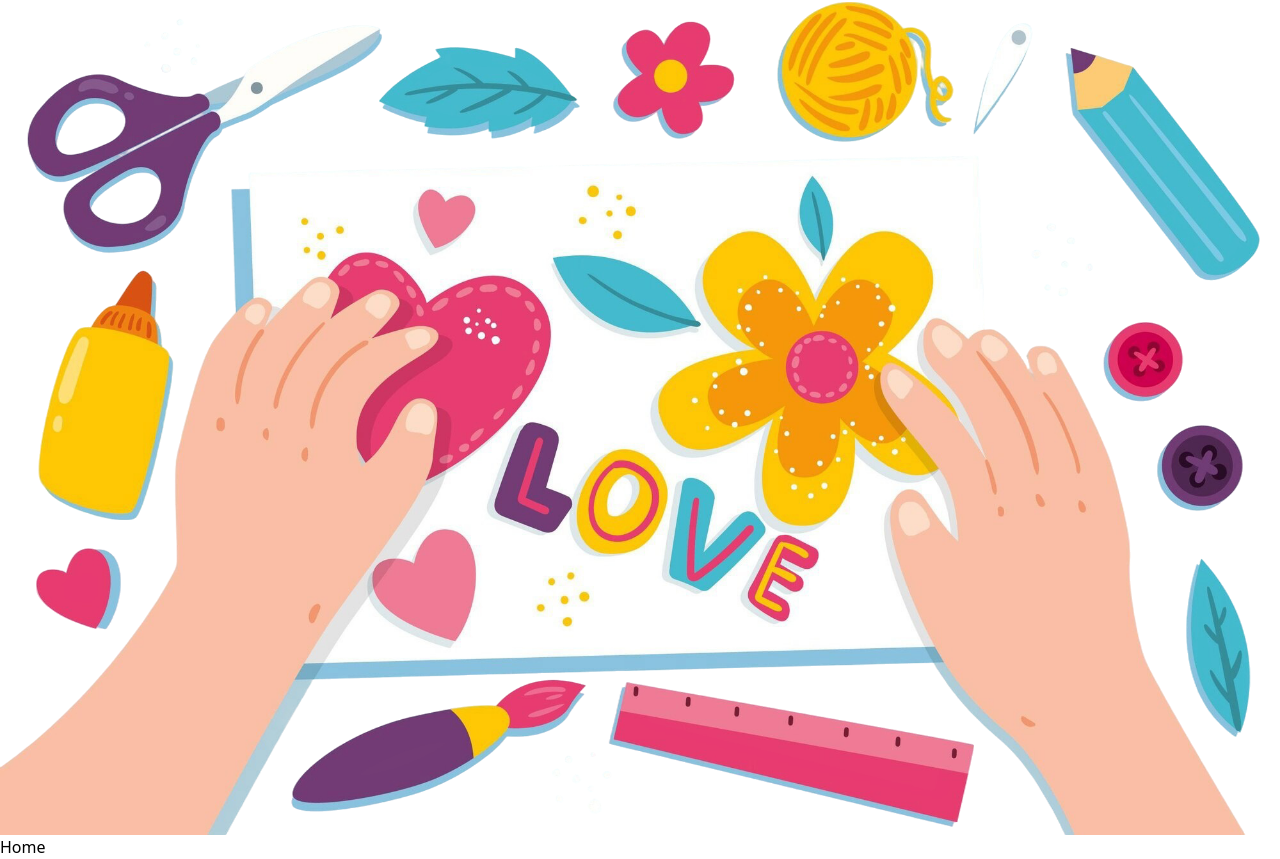
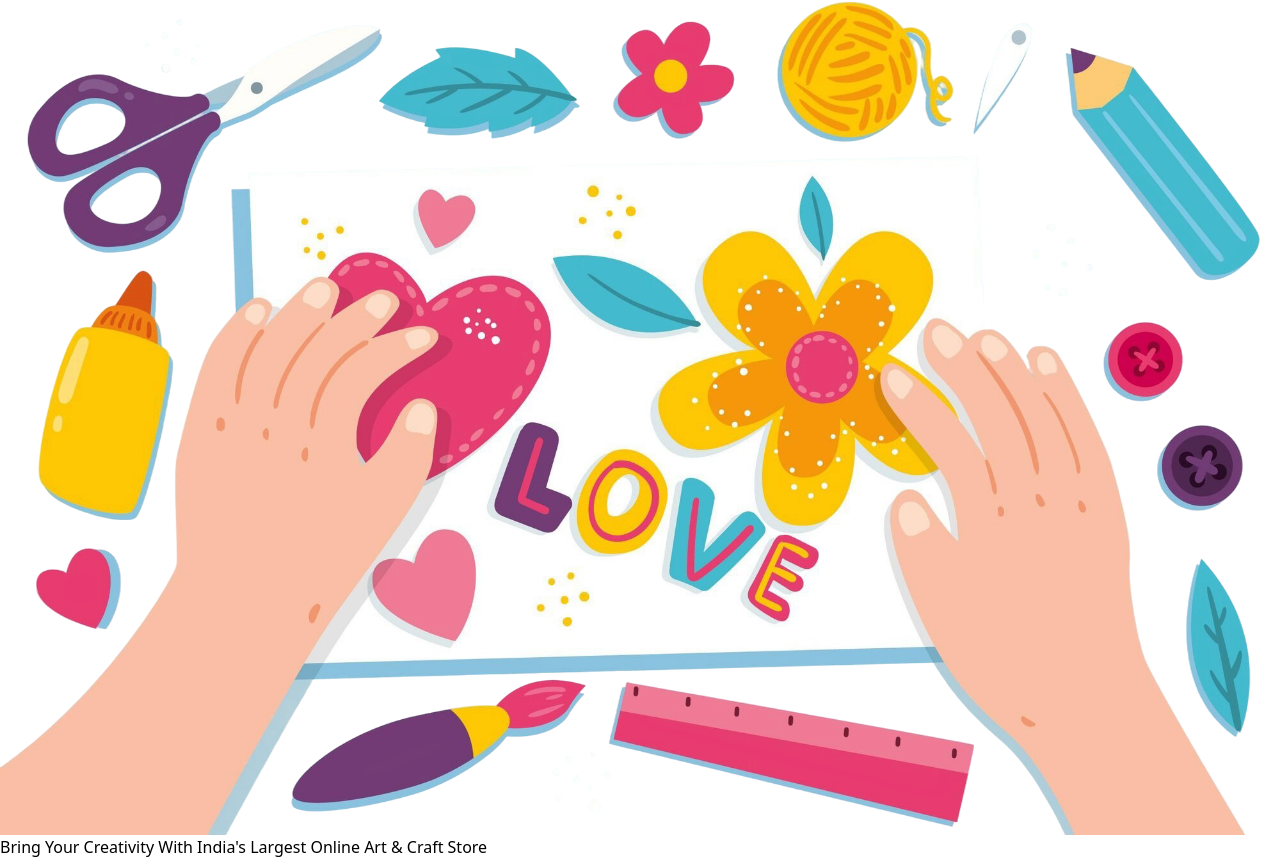
Before and after one commit to AnsaAli/hobby-art, a React (Vite) app in the folder hobby-art-fronend/: page / in a window 1280 px wide. Shown: the part 1090-1949 px from the top of the page. Built offline with nearby package versions, Linux system fonts and the light colour scheme.

Commit message:
add header and home

```diff
--- a/hobby-art-fronend/src/App.jsx
+++ b/hobby-art-fronend/src/App.jsx
@@ -1,13 +1,19 @@
 import { BrowserRouter, Routes, Route } from "react-router";
 import Body from "./components/Body.jsx";
 
-
 export default function App() {
   return (
-    <BrowserRouter>
-    <Routes>
-      <Route path="/" element={<Body/>}/>
-    </Routes>
-    </BrowserRouter>
+    <div className="relative w-full min-h-screen">
+      {/* Background split applied globally */}
+      <div className="absolute top-0 left-0 w-1/2 h-full bg-[#dd3e1ac5]"></div>
+      <div className="absolute top-0 right-0 w-1/2 h-full bg-[#7ecbd5]"></div>
+
+
+      <BrowserRouter>
+        <Routes>
+          <Route path="/" element={<Body />} />
+        </Routes>
+      </BrowserRouter>
+    </div>
   );
 }
--- a/hobby-art-fronend/src/components/Header.jsx
+++ b/hobby-art-fronend/src/components/Header.jsx
@@ -20,9 +20,7 @@ const Header = () => {
 
   return (
     <div className="relative h-screen ">
-      {/* Background split */}
-      <div className="absolute top-0 left-0 w-1/2 h-full  bg-[#dd3e1ac5]"></div>
-      <div className="absolute top-0 right-0 w-1/2 h-full bg-[#7ecbd5]"></div>
+
 
       {/* Desktop Menu */}
       <div className="hidden md:relative md:z-10 md:flex justify-around md:space-x-4 ">
@@ -40,7 +38,9 @@ const Header = () => {
         <p className="md:mt-14 font-semibold md:text-lg">Login</p>
       </div>
 
+      {/* show hamburger menu ico */}
       {!navbar && (
+        <>
           <div className="flex relative justify-around">
             <img src={bgremoved} className="md:hidden w-32 -ml-8" />
 
@@ -48,12 +48,13 @@ const Header = () => {
               <GiHamburgerMenu className="text-xl " />
             </button>
           </div>
+        </>
       )}
 
       {/*small screen */}
       {navbar && (
-        <div className="flex justify-between md:hidden relative bg-[#d45e44]  w-3/4 p-5 h-full ease-in-out">
-          <div>
+        <div className="fixed flex justify-between top-0 left-0  h-full md:hidden  bg-[#d45e44]  w-3/4 p-5  ease-in-out z-50">
+          <div className="">
             <img src={bgremoved} className="w-32 -mb-5" />
 
             {headerlist.map((item, index) => (
@@ -77,8 +78,9 @@ const Header = () => {
       )}
 
       <div className="relative ">
-        <img src={banner} className="rounded-lg p-52 -mt-72 "/>
+        <img src={banner} className="rounded-lg md:p-52 md:-mt-72 " />
       </div>
+
     </div>
   );
 };
--- a/hobby-art-fronend/src/components/Home.jsx
+++ b/hobby-art-fronend/src/components/Home.jsx
@@ -2,7 +2,9 @@ import React from 'react'
 
 const Home = () => {
   return (
-    <div>Home</div>
+    <div className=' text-center relative md:mt-52 -mt-72 rounded-md shadow-md'>
+         <h2 className='md:text-4xl text-lg p-5 md:p-8 text-slate-900 '>Bring Your Creativity With India's Largest Online Art & Craft Store</h2>
+    </div>
   )
 }
 
```
Lines whose indentation alone changed are shown as unchanged.
